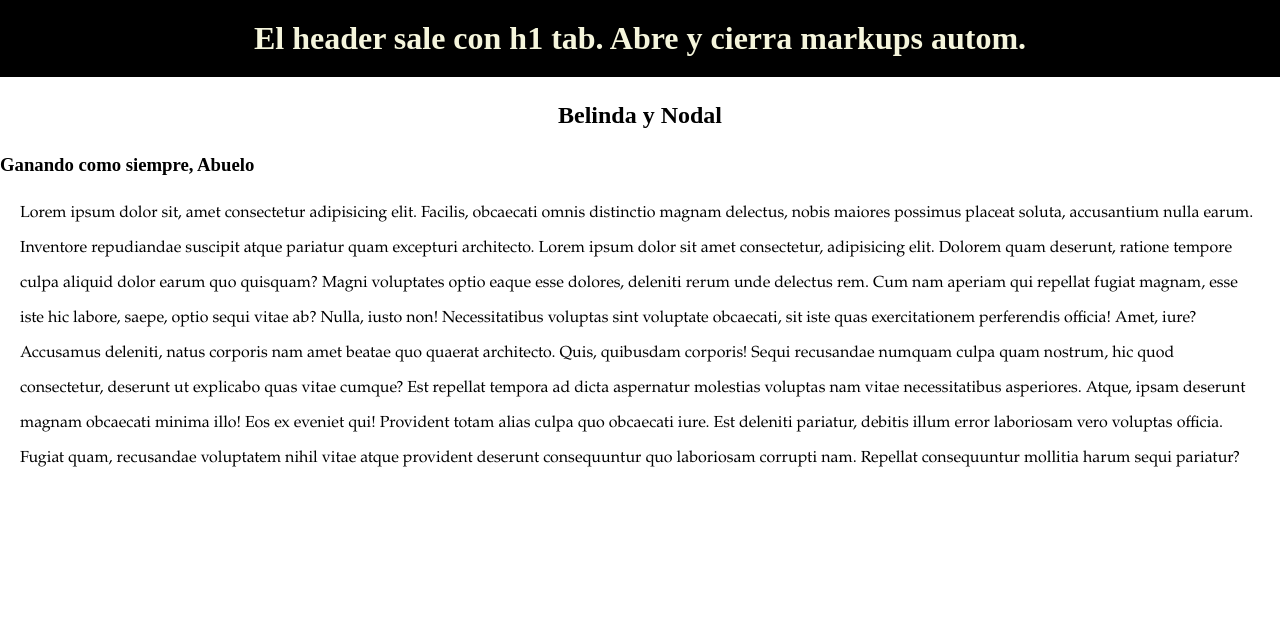
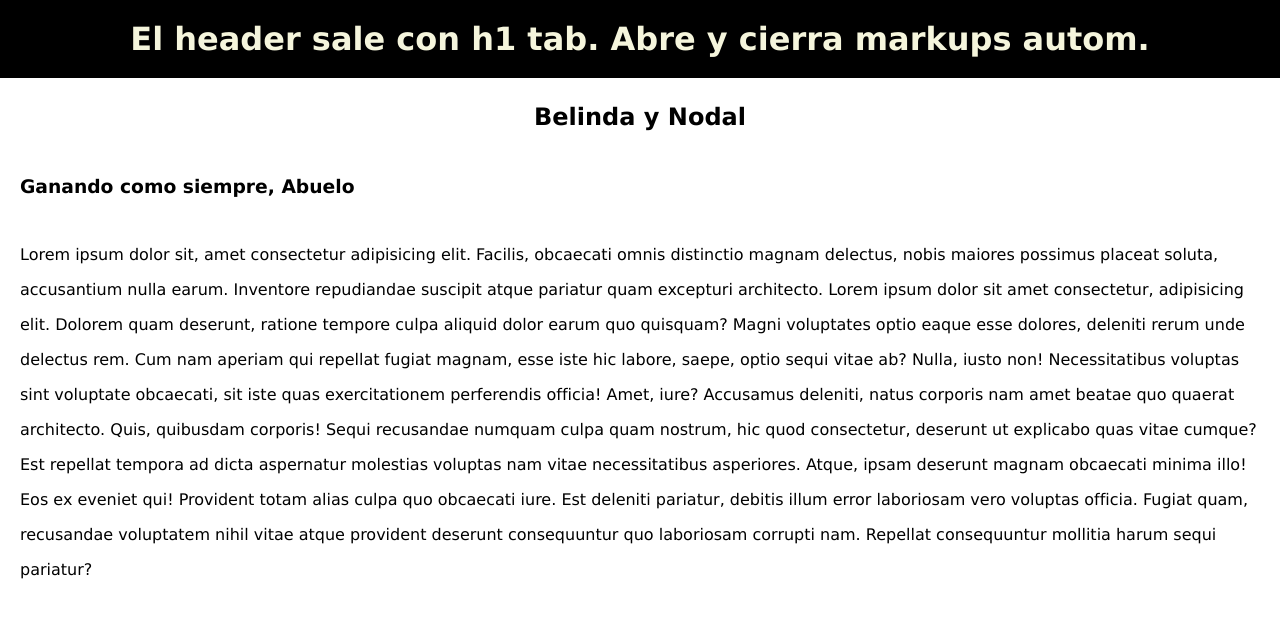
Before and after one commit to jatg-eca/practica, a plain HTML site: page saludos jeje/index.html in a window 1280 px wide. Drawn offline with Linux system fonts and the light colour scheme.

Commit message:
Update: Nuevos html y CSS 17/06/22

```diff
--- a/saludos jeje/index.html
+++ b/saludos jeje/index.html
@@ -4,7 +4,7 @@
     <meta charset="UTF-8">
     <meta http-equiv="X-UA-Compatible" content="IE=edge">
     <meta name="viewport" content="width=device-width, initial-scale=1.0">
-    <title>El saludito saludin</title>
+    <title>La belipage</title>
     <link rel="stylesheet" href="style.css">
     <!--Aquí este commentario es para decir que ^ linkea el CSS-->
 </head>
--- a/saludos jeje/style.css
+++ b/saludos jeje/style.css
@@ -10,16 +10,23 @@ h1 {
     background-color: black;
     color: beige;
     padding: 20px;
+    font-family: Verdana;
     text-align: center;
 }
 
 h2 {
     padding: 25px;
+    font-family: Verdana;
     text-align: center;
+}
+
+h3 {
+    padding: 20px;
+    font-family: Verdana;
 }
 
 p {
     padding: 20px;
-    font-family: Garamond;
+    font-family: Verdana;
     line-height: 35px;
 }
```
